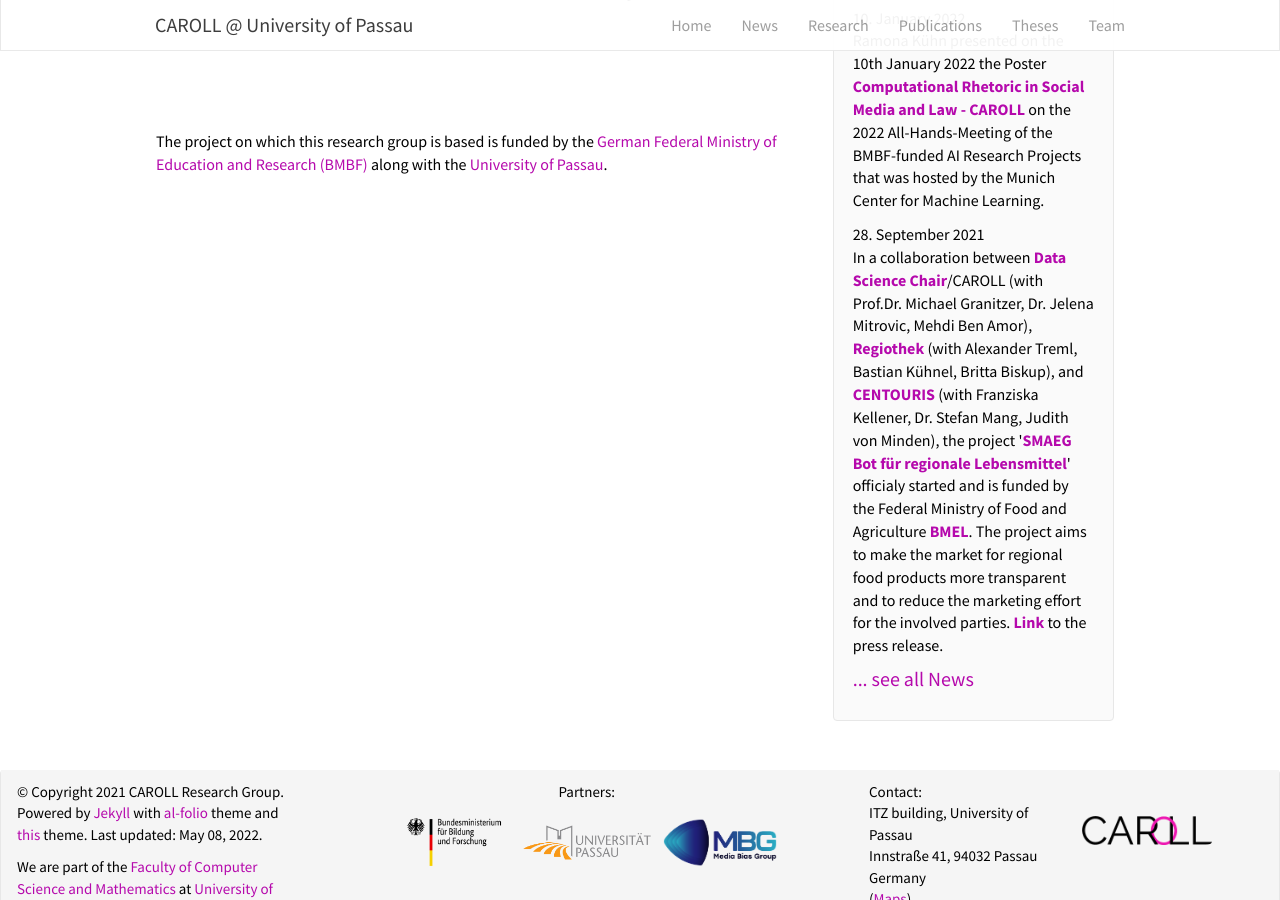
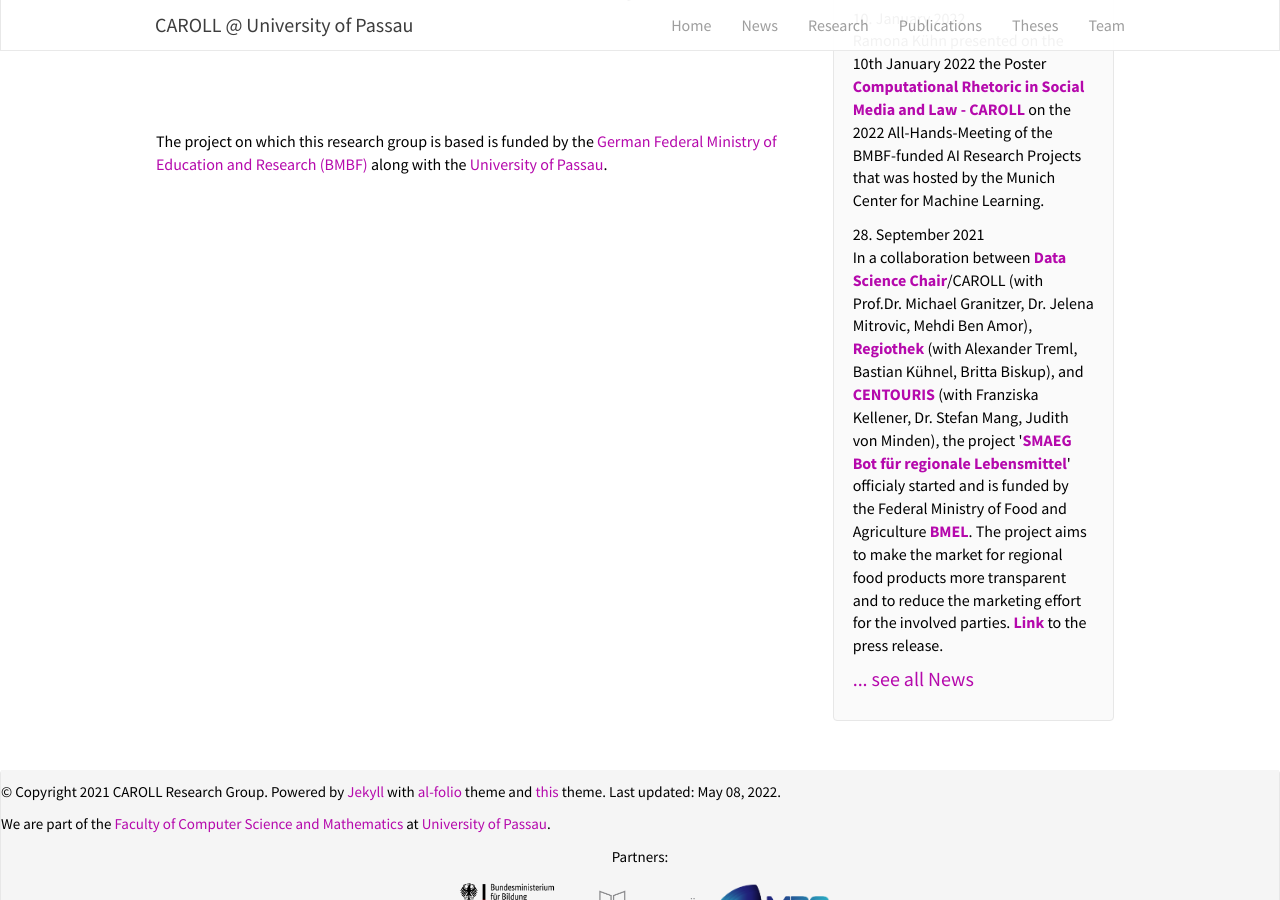
Before and after one commit to ca-roll/ca-roll.github.io, a Jekyll site: the page built from _pages/home.md, in a window 1280 px wide and 900 px high, scrolled down 526 px. Built offline with Jekyll 4.4.1, drawn with Linux system fonts in a browser that asks for light colours; nearby versions of some CDN libraries; library files that are not in the unit come from our copies.

Commit message:
Update footer.html

```diff
--- a/_includes/footer.html
+++ b/_includes/footer.html
@@ -2,14 +2,14 @@
   <div class="panel-footer">
 	<div class="container-fluid-2">
 	  <div class="row" style="font-size: 1.5rem;">
-		<div class="col-sm-3">
+		<div class="col-sm-auto">
 
 		  <p>&copy Copyright 2021 CAROLL Research Group. Powered by <a href="https://jekyllrb.com">Jekyll</a> with <a href="https://github.com/alshedivat/al-folio">al-folio</a> theme and <a href="https://github.com/mpa139/allanlab">this</a> theme.
 		  Last updated: {{ "now" | date: '%B %d, %Y' }}.<br /></p>
 		   <p>We are part of the <a href="https://www.fim.uni-passau.de">Faculty of Computer Science and Mathematics</a> at <a href="https://www.uni-passau.de/en/">University of Passau</a>.</p>
 
 		</div>
-		<div class="col-sm-5" style="text-align:center">
+		<div class="col-sm-auto" style="text-align:center">
 <!--		  This project is funded by the <a href="https://www.bmbf.de">German Federal Ministry of Education and Research (BMBF)</a>.-->
 		  Partners:
 		  {% if site.display_sponsors %}
@@ -21,7 +21,7 @@
 		  {% endif %}
 
 		</div>
-		<div class="col-sm-2">
+		<div class="col-sm-auto">
 		  Contact:<br />
 		  ITZ building, University of Passau<br />
 		  Innstraße 41,
@@ -29,7 +29,7 @@
 		  Germany <br />
             (<a href="https://goo.gl/maps/tAUGNRyTeAAtGkdG8">Maps</a>)
 		</div>
-		<div class="col-sm-2">
+		<div class="col-sm-auto">
 		  <img src="{{ site.url }}{{ site.baseurl }}/images/logopic/caroll.png" style="width: 130px">
 		</div>
 	  </div>
```
